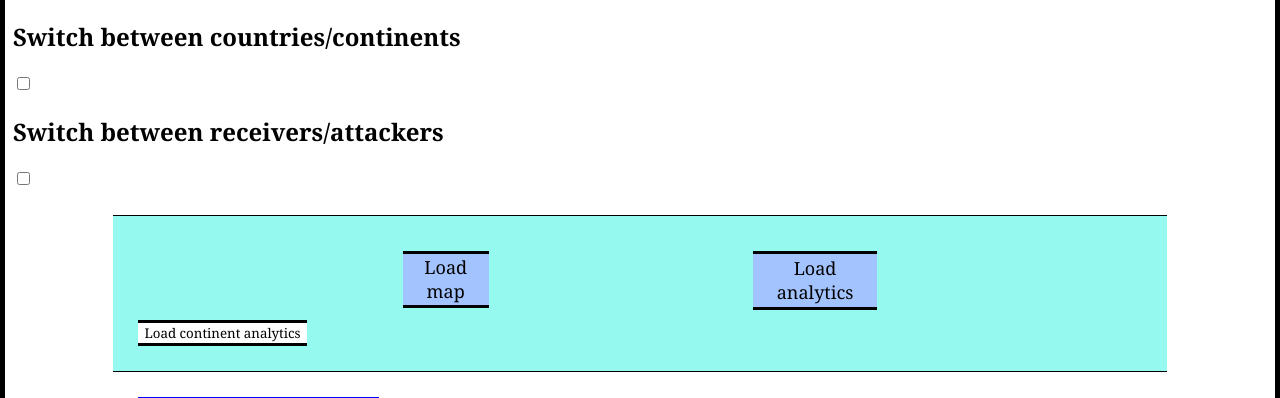
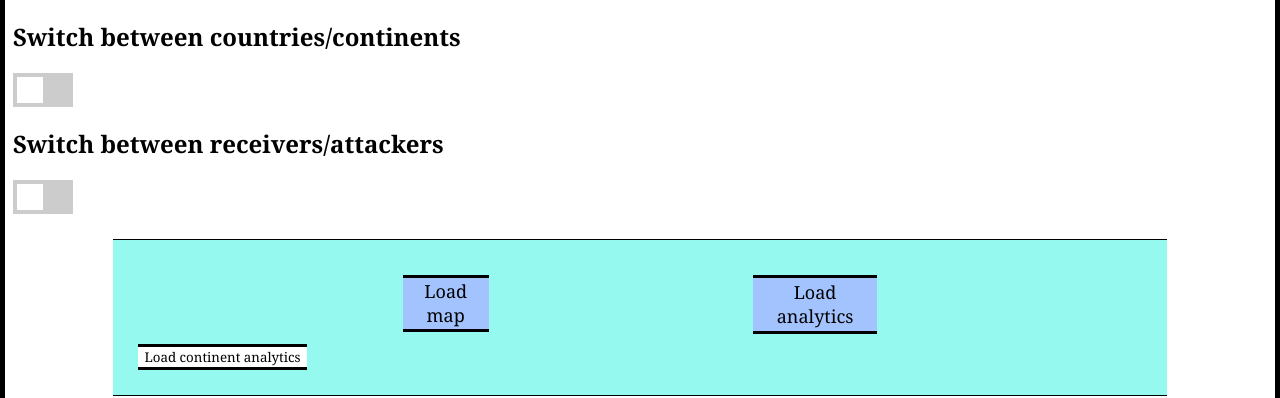
Before and after one commit to DanAlexCox/Cartobreach, a Django app: template templates/index.html in a window 1280 px wide. Shown: the part 148-546 px from the top of the page. Run offline with Django 5.2, Linux system fonts and the light colour scheme; the template is opened without the code that fills it, so the values that code supplies are empty; parts of the project's set-up code (start-up, migrations or seed data) failed here and were passed over.

Commit message:
added switch styling

```diff
--- a/static/css/map.css
+++ b/static/css/map.css
@@ -49,6 +49,7 @@ h1 {
 .main {
     position: relative;
 }
+
 .map-forms, .map-analytics{
     display: flex;
     justify-self: center;
@@ -93,6 +94,48 @@ button {
     display: flex;
     flex-direction: column;
     align-items: center;
+}
+
+/* Switch section styles */
+.switch-content .switch {
+    position: relative;
+    display: inline-block;
+    width: 60px;
+    height: 34px;
+}
+.switch-content .switch input {
+    opacity: 0;
+    width: 0;
+    height: 0;
+}
+.switch-content .slider {
+    position: absolute;
+    cursor: pointer;
+    top: 0;
+    left: 0;
+    right: 0;
+    bottom: 0;
+    background-color: #ccc;
+    transition: .4s;
+}
+.switch-content .slider:before {
+    position: absolute;
+    content: "";
+    height: 26px;
+    width: 26px;
+    left: 4px;
+    bottom: 4px;
+    background-color: white;
+    transition: .4s;
+}
+.switch-content input:checked + .slider {
+    background-color: #2196F3;
+}
+.switch-content input:focus + .slider {
+    box-shadow: 0 0 1px #2196F3;
+}
+.switch-content input:checked + .slider:before {
+    transform: translateX(26px);
 }
 /* filter section styles */
 #filterform, #button-show, #continentlist {
```
